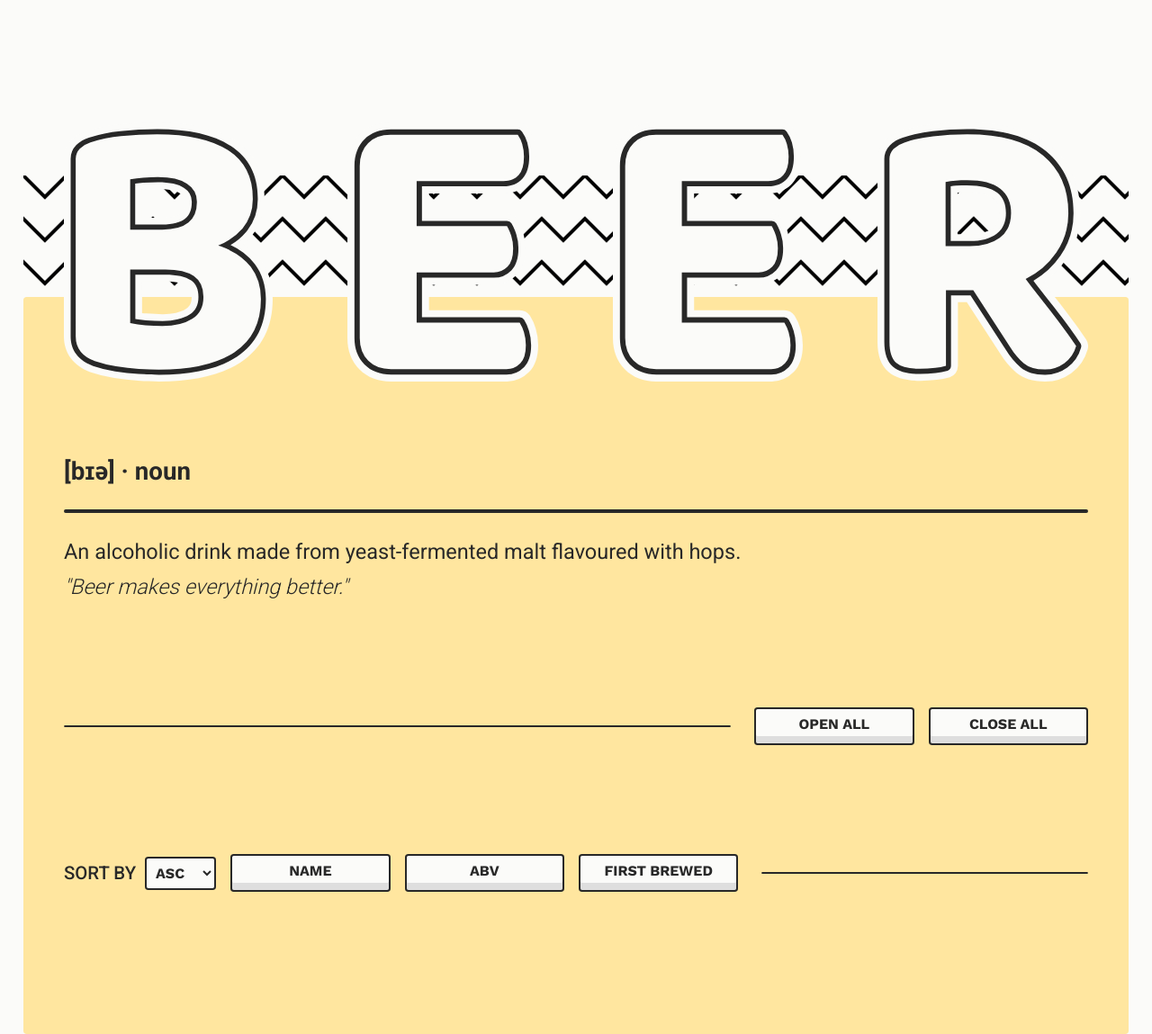
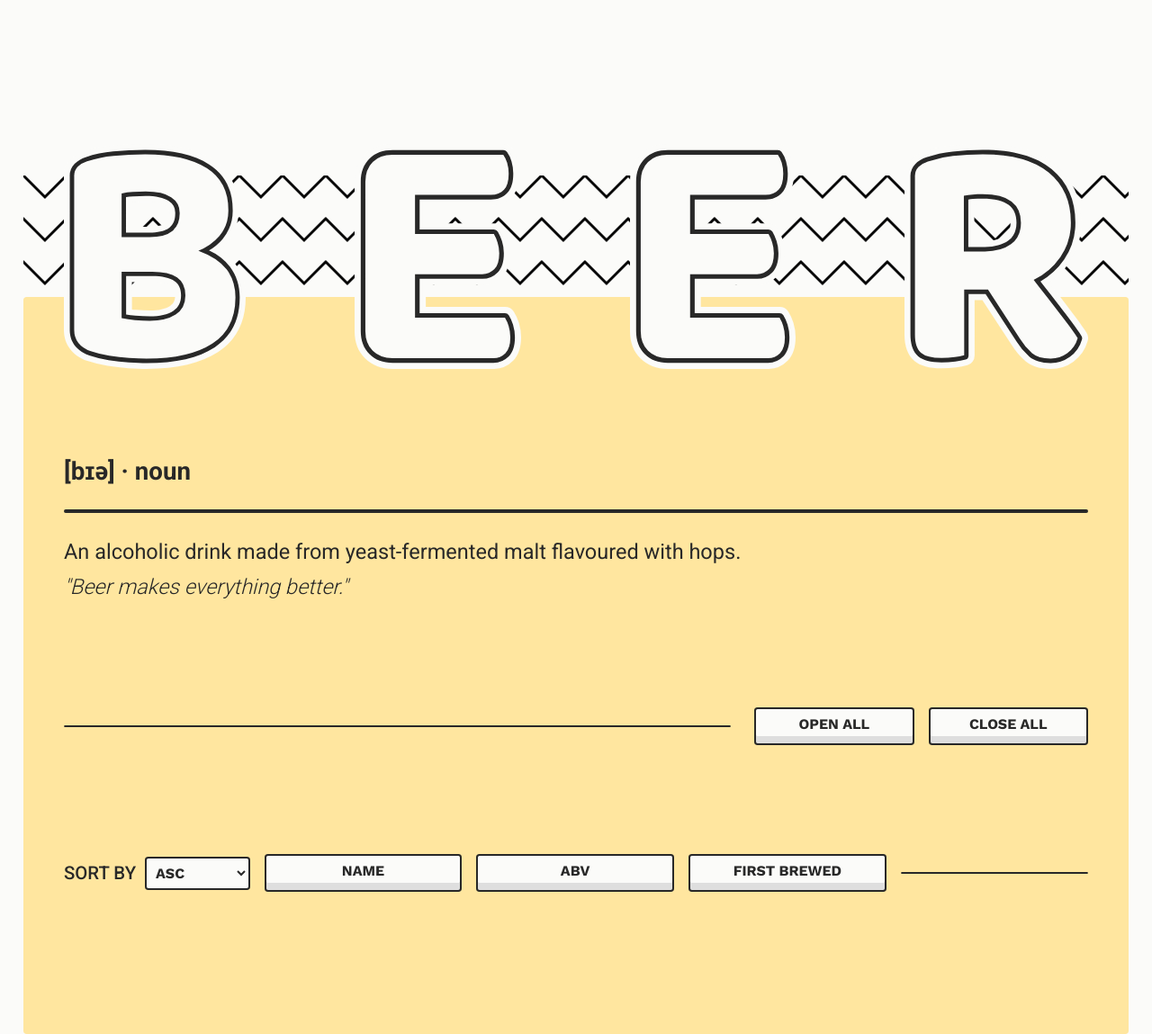
Before and after one commit to jtotty/fe-competency-test, a website built with webpack: page src/index.html in a window 1280 px wide. Shown: the whole page at 90% size. Built offline with nearby package versions, Linux system fonts and the light colour scheme; no server answers.

Commit message:
Responsive breakpoints.

```diff
--- a/src/index.html
+++ b/src/index.html
@@ -9,8 +9,8 @@
 <body>
 	<svg class="wavy-svg" width="100%" height="100%">
 		<pattern id="wavy-pattern" patternUnits="userSpaceOnUse" width="48" height="48">
-		   <path d="M-4,44 l8,8 M44,52 l8,-8" style="stroke:black;stroke-width:4" fill="none" />
-		   <polyline points="0,0 24,24 48,0" style="stroke:black;stroke-width:4" fill="none" />
+		   <path d="M-4,44 l8,8 M44,52 l8,-8" style="stroke:black;stroke-width:3" fill="none" />
+		   <polyline points="0,0 24,24 48,0" style="stroke:black;stroke-width:3" fill="none" />
 	   </pattern>
 
 		<!-- The canvas for our pattern -->
--- a/src/scss/main/_default.scss
+++ b/src/scss/main/_default.scss
@@ -15,9 +15,13 @@ body {
 	background-color: $color-bg-main;
 	margin: 0;
 	height: 100%;
-	margin-top: 330px;
+	margin-top: 150px;
 	margin-bottom: -400px;
 	border-radius: $unit-sm-1;
+
+	@media screen and (min-width: $breakpoint-lg) {
+		margin-top: 330px;
+	}
 }
 
 section {
--- a/src/scss/main/_variables.scss
+++ b/src/scss/main/_variables.scss
@@ -66,3 +66,8 @@ $breakpoints: (
 	lg: 960px,
 	xl: 1170px
 );
+
+$breakpoint-sm: 540px;
+$breakpoint-md: 720px;
+$breakpoint-lg: 960px;
+$breakpoint-xl: 1170px;
--- a/src/scss/modules/_accordion.scss
+++ b/src/scss/modules/_accordion.scss
@@ -20,6 +20,7 @@
 		}
 
 		hr {
+			display: none;
 			width: 100%;
 			height: $unit-xs-1;
 			background-color: $color-text;
@@ -27,6 +28,12 @@
     		border-radius: $unit-sm-2;
 			margin: $unit-md-1 0;
 			margin-right: $unit-md-1;
+		}
+
+		@media screen and (min-width: $breakpoint-md) {
+			hr {
+				display: inherit;
+			}
 		}
 	}
 
@@ -60,6 +67,12 @@
 				text-decoration-color: $color-purple;
 				text-decoration-thickness: 15%;
 				text-decoration-skip-ink: auto;
+				font-size: $h4-font-size;
+				margin-right: $unit-base;
+
+				@media screen and (min-width: $breakpoint-md) {
+					font-size: $h3-font-size;
+				}
 			}
 		}
 
--- a/src/scss/modules/_buttons.scss
+++ b/src/scss/modules/_buttons.scss
@@ -4,8 +4,8 @@
 	color: $color-text;
 	background-color: $color-paper;
 	text-transform: uppercase;
-	min-width: $unit-lg-2;
-	height: $unit-md-2;
+	min-width: $unit-lg-2 * .8;
+	height: $unit-md-2 * .8;
 	padding-bottom: $unit-sm-2;
 	font-family: $font-family-button;
 	font-weight: 700;
@@ -15,4 +15,9 @@
 	&:hover {
 		cursor: pointer;
 	}
+
+	@media screen and (min-width: $breakpoint-md) {
+		min-width: $unit-lg-2;
+		height: $unit-md-2;
+	}
 }
--- a/src/scss/modules/_grid.scss
+++ b/src/scss/modules/_grid.scss
@@ -3,13 +3,15 @@
 
 	.grid-util {
 		display: flex;
-		align-items: center;
+		flex-direction: column;
+		align-items: stretch;
 		margin-bottom: $unit-md-1;
 
 		.grid-util--select {
 			display: flex;
 			align-items: center;
-			margin-right: $unit-base;
+			margin-bottom: $unit-base;
+			width: 100%;
 
 			span {
 				font-size: $h4-font-size;
@@ -20,6 +22,7 @@
 			}
 
 			select {
+				width: 100%;
 				border: $unit-xs-2 solid $color-text;
 				border-radius: $unit-sm-1;
 				padding: $unit-sm-2;
@@ -33,14 +36,12 @@
 		}
 
 		.btn {
-			margin-right: $unit-base;
-
-			&:last-of-type {
-				margin-right: $unit-md-1;
-			}
+			width: 100%;
+			margin-bottom: $unit-sm-3;
 		}
 
 		hr {
+			display: none;
 			width: 100%;
 			height: $unit-xs-1;
 			background-color: $color-text;
@@ -48,6 +49,26 @@
     		border-radius: $unit-sm-2;
 			margin: $unit-md-1 0;
 			align-self: flex-end;
+		}
+
+		@media screen and (min-width: $breakpoint-lg) {
+			flex-direction: row;
+			justify-content: space-between;
+			align-items: center;
+
+			.grid-util--select {
+				margin-right: $unit-base;
+				margin-bottom: 0;
+			}
+
+			.btn {
+				margin-right: $unit-base;
+				margin-bottom: 0;
+			}
+
+			hr {
+				display: inherit;
+			}
 		}
 	}
 
--- a/src/scss/modules/_header.scss
+++ b/src/scss/modules/_header.scss
@@ -1,19 +1,32 @@
 .main-heading {
 	position: relative;
-	padding-top: $unit-lg-2;
+	padding-top: $unit-lg-1;
+
+	@media screen and (min-width: $breakpoint-lg) {
+		padding-top: $unit-lg-2;
+	}
 
 	.title {
 		position: absolute;
-		top: -200px;
+		top: -80px;
 		left: 0;
-		height: 300px;
+		height: 100px;
 		width: 100%;
 		display: flex;
 		align-items: center;
 		justify-content: space-between;
 
 		.title--letters {
-			height: $unit-lg-3;
+			height: 100%;
+		}
+
+		@media screen and (min-width: $breakpoint-sm) {
+			height: 150px;
+		}
+
+		@media screen and (min-width: $breakpoint-lg) {
+			top: -170px;
+			height: 250px;
 		}
 	}
 
@@ -52,6 +65,7 @@
 }
 
 .wavy-svg {
+	display: none;
 	position: absolute;
 	top: 0;
 	left: 0;
@@ -59,4 +73,8 @@
 	width: 100%;
 	height: 330px;
 	padding: 195px $unit-md-1 0 $unit-md-1;
+
+	@media screen and (min-width: $breakpoint-sm) {
+		display: inherit;
+	}
 }
```
